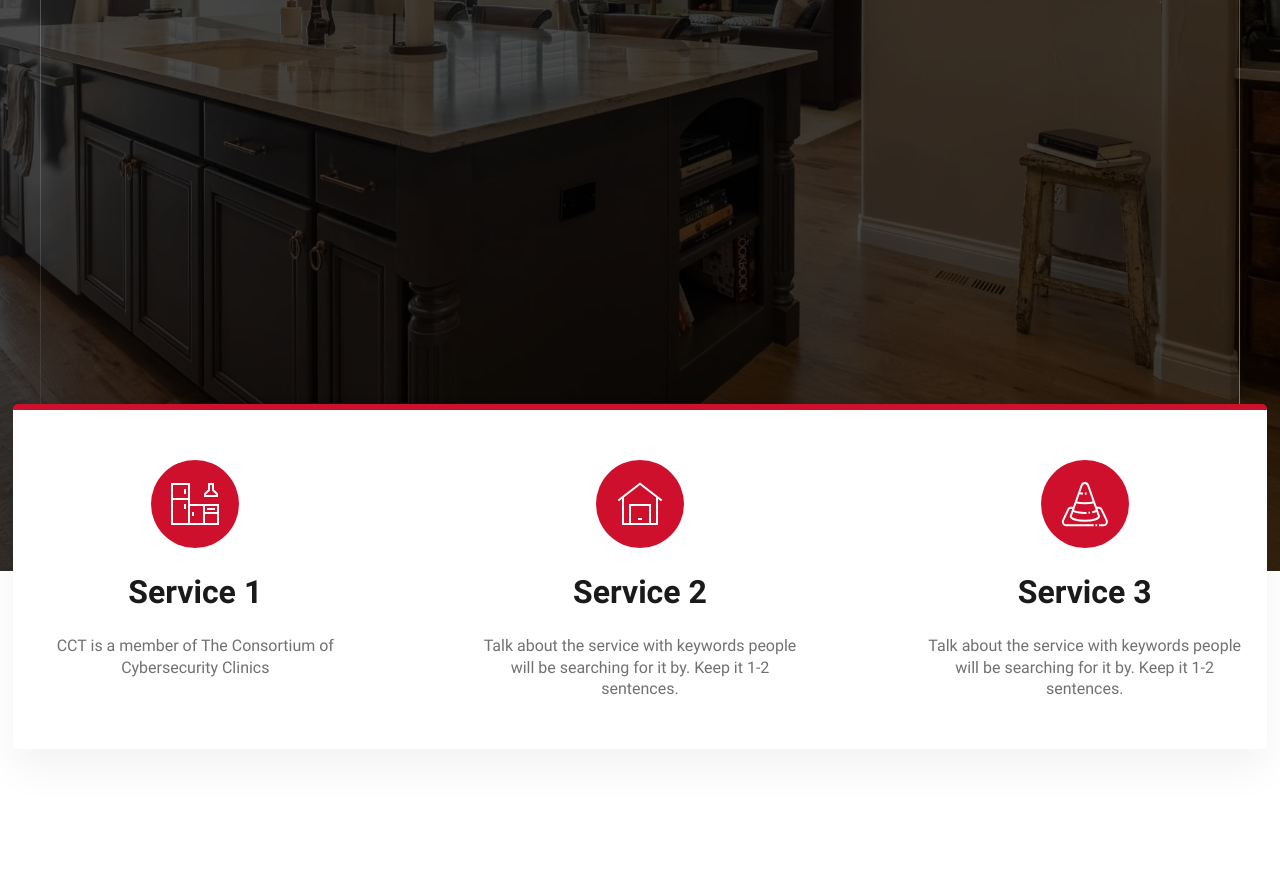
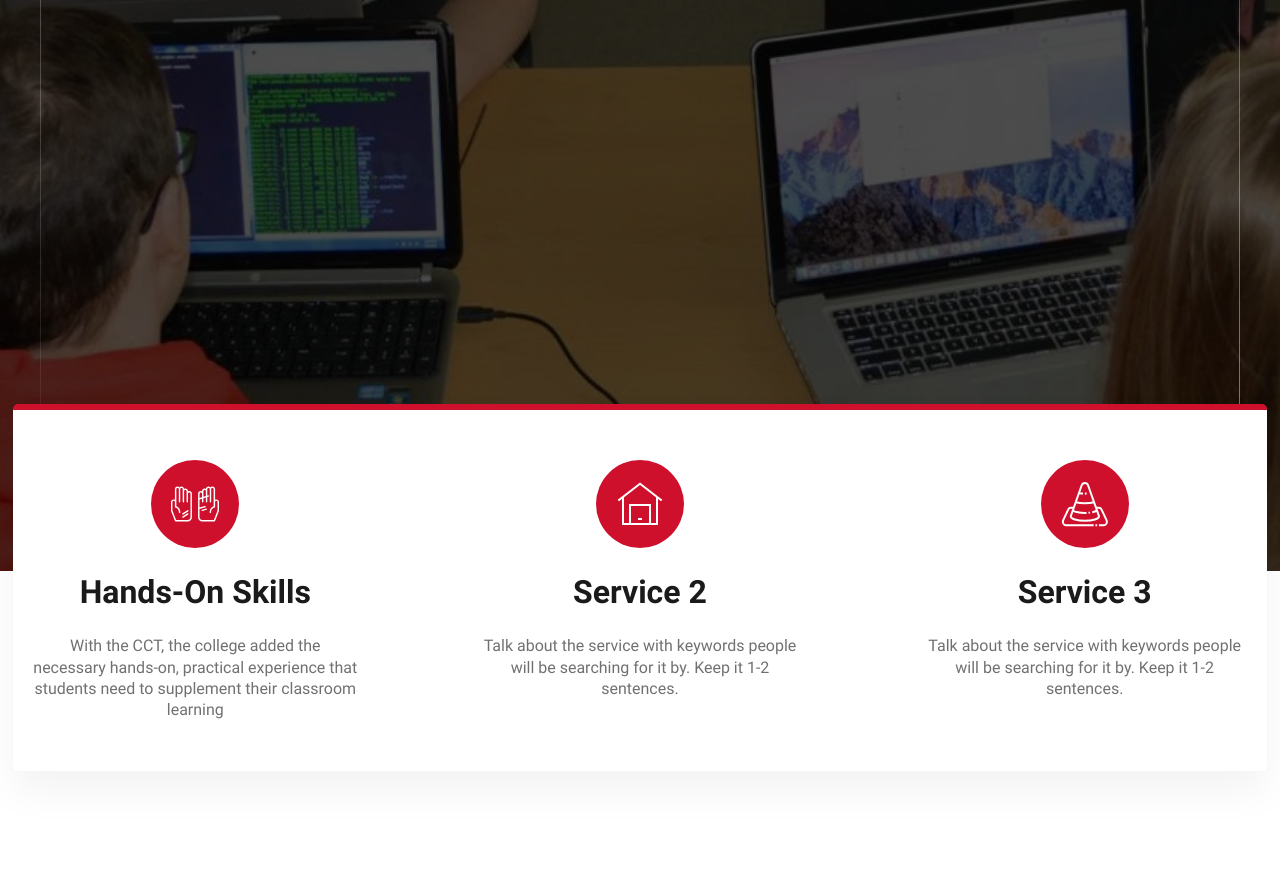
Before and after one commit to Koza101/CCT, an Eleventy site: page src/index.html in a window 1280 px wide. Shown: the part 628-1524 px from the top of the page. Built offline with nearby package versions, Linux system fonts and the light colour scheme; Eleventy itself is replaced by a stand-in of ours; files that its build step writes are made by us from their sources; files whose address does not match are found by name.

Commit message:
Added hero image and updated services section

```diff
--- a/src/index.html
+++ b/src/index.html
@@ -103,9 +103,9 @@ eleventyNavigation:
 
         <!-- Background Image -->
         <picture class="cs-picture">
-            <source media="(max-width: 600px)" srcset="/assets/images/landing-m.webp">
-            <source media="(min-width: 601px)" srcset="/assets/images/landing.jpg">
-            <img aria-hidden="true" decoding="async" src="/assets/images/landing.jpg" alt="new home" width="2500" height="1667" loading="eager">
+            <source media="(max-width: 600px)" srcset="/assets/images/Hero_Image.webp">
+            <source media="(min-width: 601px)" srcset="/assets/images/Hero_Image.webp">
+            <img aria-hidden="true" decoding="async" src="/assets/images/Hero_Image.webp" alt="new home" width="2500" height="1667" loading="eager">
         </picture>
     </section>
 
@@ -120,13 +120,13 @@ eleventyNavigation:
                 <img
                 aria-hidden="true"
                 decoding="async"
-                src="/assets/svgs/service1.svg"
+                src="/assets/svgs/Hands_On.svg"
                 alt="appliance"
                 width="48"
                 height="48"/>
             </picture>
-            <h2>Service 1</h2>
-            <p>CCT is a member of The Consortium of Cybersecurity Clinics</p>
+            <h2>Hands-On Skills</h2>
+            <p>With the CCT, the college added the necessary hands-on, practical experience that students need to supplement their classroom learning</p>
         </div>
         <div class="card">
             <picture>
```
Also changed, not shown: src/assets/images/Hero_Image.webp (added), src/assets/svgs/Hands_On.svg (added).
